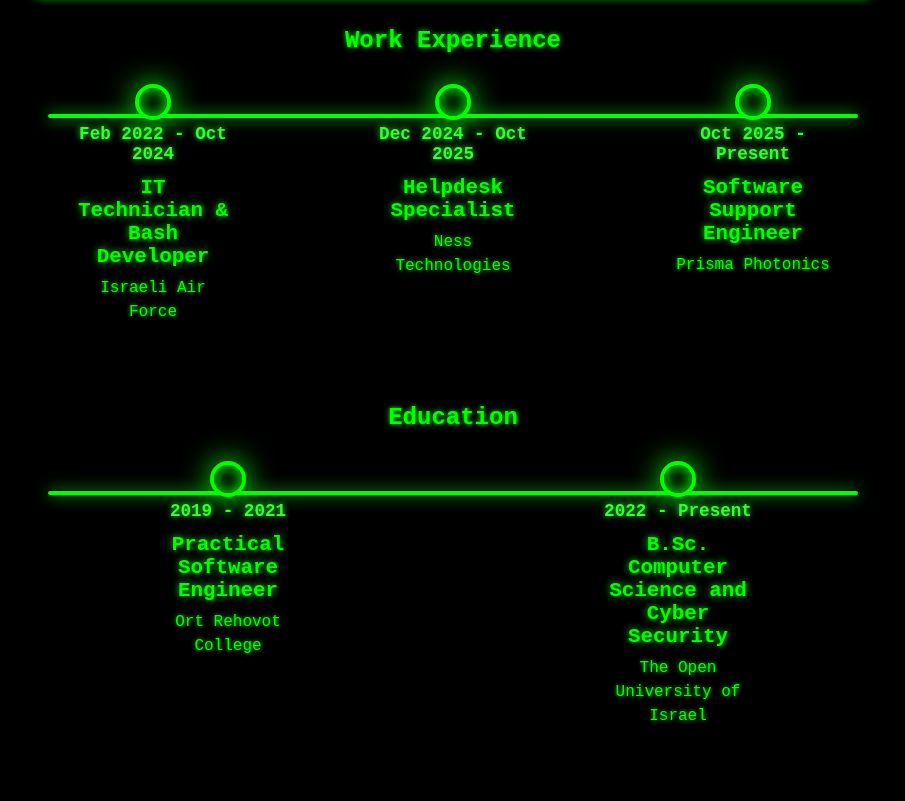
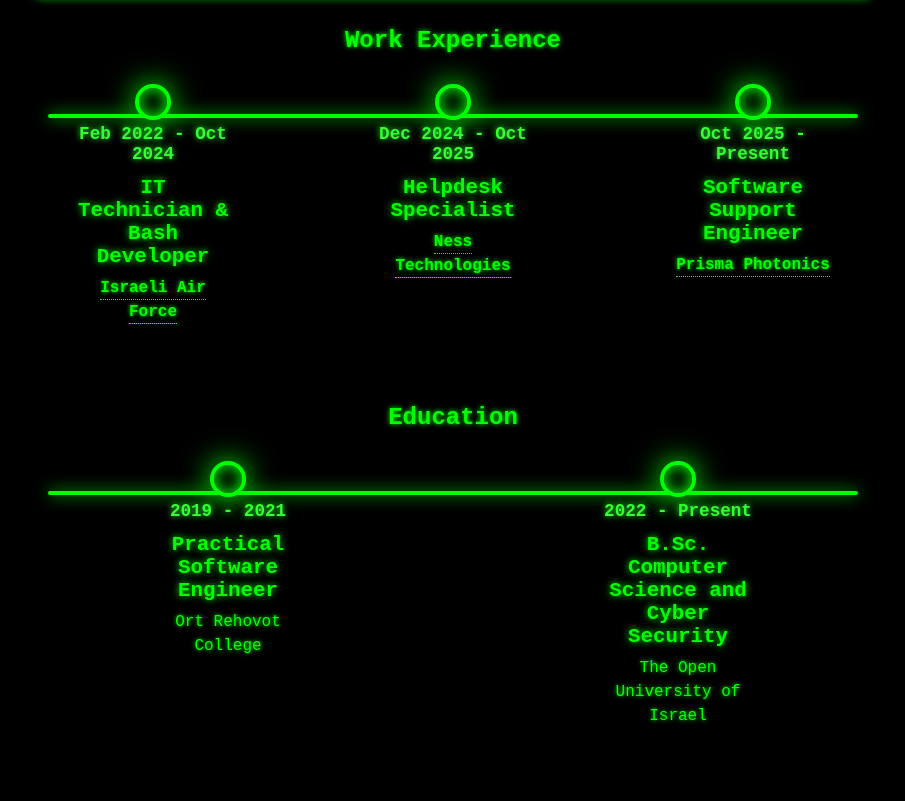
Before and after one commit to RonTwito/RonTwito.github.io, a plain HTML site: page index.html in a window 1280 px wide. Shown: the part 1148-1949 px from the top of the page, without its empty margins (187-1092 px from the left). Drawn offline with Linux system fonts and the light colour scheme.

Commit message:
Update index.html

```diff
--- a/index.html
+++ b/index.html
@@ -385,29 +385,44 @@ $ Languages --list
 
 
 <h2>Work Experience</h2>
-  <section class="timeline">
+<section class="timeline">
   <div class="timeline-item">
     <div class="timeline-date">Feb 2022 - Oct 2024</div>
     <div class="timeline-content">
       <h2>IT Technician & Bash Developer</h2>
-      <p>Israeli Air Force</p>
+      <p>
+        <a href="https://www.iaf.org.il/" target="_blank" rel="noopener noreferrer">
+          Israeli Air Force
+        </a>
+      </p>
     </div>
   </div>
+
   <div class="timeline-item">
     <div class="timeline-date">Dec 2024 - Oct 2025</div>
     <div class="timeline-content">
       <h2>Helpdesk Specialist</h2>
-      <p>Ness Technologies</p>
+      <p>
+        <a href="https://www.ness-tech.co.il/" target="_blank" rel="noopener noreferrer">
+          Ness Technologies
+        </a>
+      </p>
     </div>
   </div>
-    <div class="timeline-item">
+
+  <div class="timeline-item">
     <div class="timeline-date">Oct 2025 - Present</div>
     <div class="timeline-content">
       <h2>Software Support Engineer</h2>
-      <p>Prisma Photonics</p>
+      <p>
+        <a href="https://www.prismaphotonics.com/" target="_blank" rel="noopener noreferrer">
+          Prisma Photonics
+        </a>
+      </p>
     </div>
   </div>
 </section>
+
 
 <h2>Education</h2>
   <section class="timeline">
```
